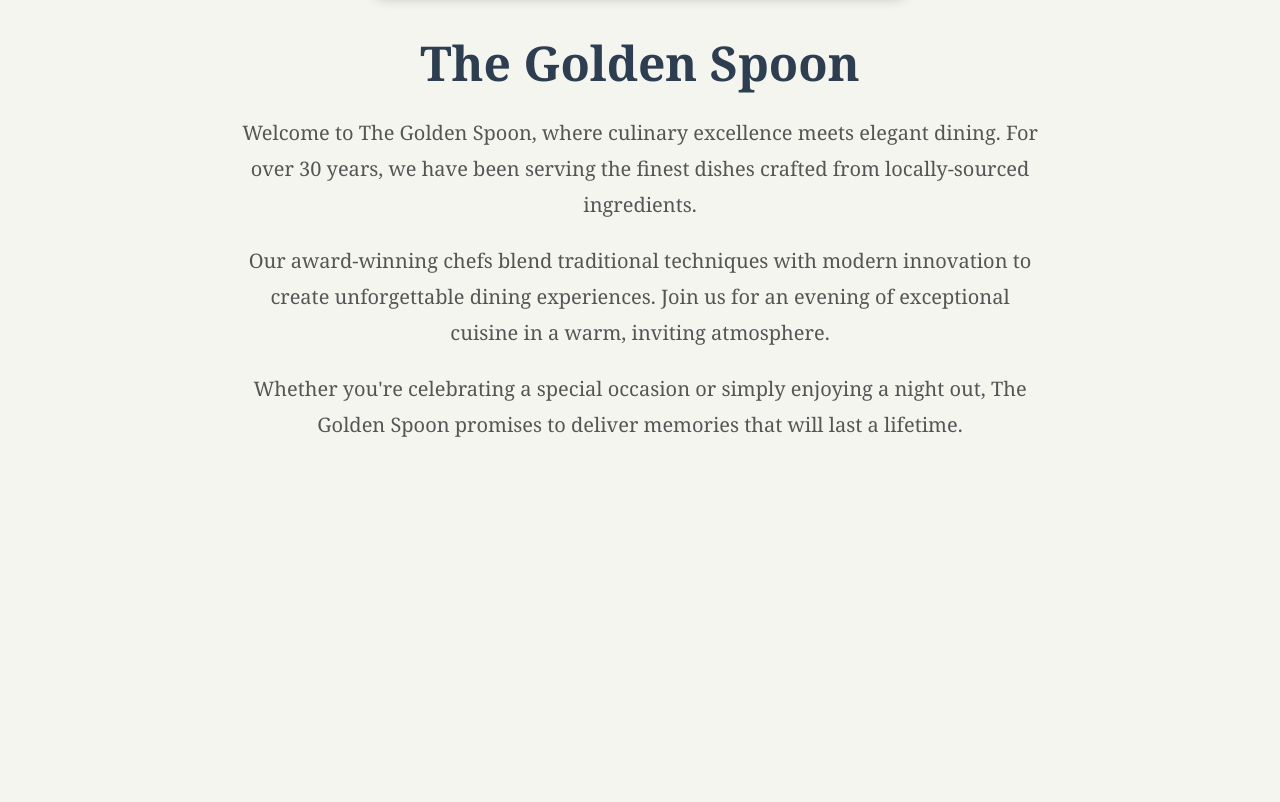
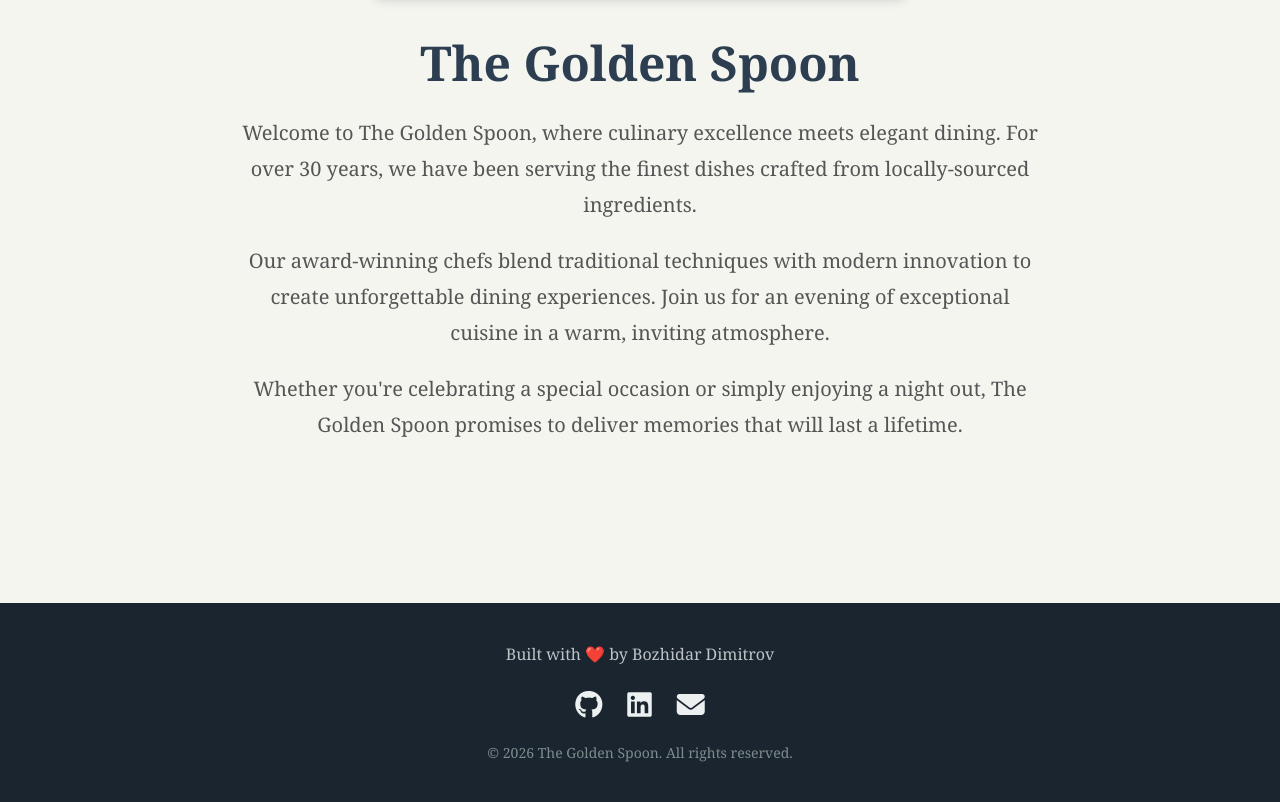
Before and after one commit to bojidardimitrov03-beep/Restaurant-Page, a website built with webpack: page src/template.html in a window 1280 px wide. Shown: the part 569-1371 px from the top of the page. Before the commit the page ends 1132 px from the top, so only its background shows below. Built offline with nearby package versions, Linux system fonts and the light colour scheme.

Commit message:
added footer with links

```diff
--- a/src/styles.css
+++ b/src/styles.css
@@ -182,3 +182,47 @@ nav button.active {
     color: #888;
     font-size: 18px;
 }
+
+
+footer {
+    background-color: #1a252f;
+    color: #ecf0f1;
+    padding: 40px 20px;
+    margin-top: 80px;
+    text-align: center;
+}
+
+.footer-content {
+    max-width: 1200px;
+    margin: 0 auto;
+}
+
+.footer-text {
+    font-size: 16px;
+    margin-bottom: 20px;
+    color: #bdc3c7;
+}
+
+.social-links {
+    display: flex;
+    justify-content: center;
+    gap: 25px;
+    margin-bottom: 20px;
+}
+
+.social-links a {
+    color: #ecf0f1;
+    font-size: 28px;
+    transition: color 0.3s, transform 0.3s;
+}
+
+.social-links a:hover {
+    color: #e67e22;
+    transform: translateY(-3px);
+}
+
+.copyright {
+    font-size: 14px;
+    color: #7f8c8d;
+    margin-top: 15px;
+}
--- a/src/template.html
+++ b/src/template.html
@@ -4,6 +4,7 @@
     <meta charset="UTF-8">
     <meta name="viewport" content="width=device-width, initial-scale=1.0">
     <title>The Golden Spoon Restaurant</title>
+    <link rel="stylesheet" href="https://cdnjs.cloudflare.com/ajax/libs/font-awesome/6.4.0/css/all.min.css">
 </head>
 <body>
     <header>
@@ -14,5 +15,23 @@
         </nav>
     </header>
     <div id="content"></div>
+
+    <footer>
+        <div class="footer-content">
+            <p class="footer-text">Built with ❤️ by Bozhidar Dimitrov</p>
+            <div class="social-links">
+                <a href="https://github.com/bojidardimitrov03-beep" target="_blank" rel="noopener noreferrer" title="GitHub">
+                    <i class="fab fa-github"></i>
+                </a>
+                <a href="https://linkedin.com/in/your-profile" target="_blank" rel="noopener noreferrer" title="LinkedIn">
+                    <i class="fab fa-linkedin"></i>
+                </a>
+                <a href="mailto:bojidardimitrov03@gmail.com" title="Email">
+                    <i class="fas fa-envelope"></i>
+                </a>
+            </div>
+            <p class="copyright">&copy; 2026 The Golden Spoon. All rights reserved.</p>
+        </div>
+    </footer>
 </body>
 </html>
```
